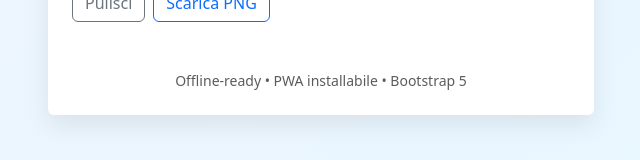
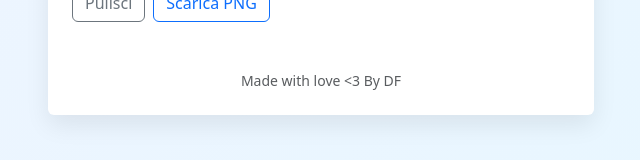
Before and after one commit to Cthv9/QR-code-app, a plain HTML site: page index.html in a window 1280 px wide. Shown: the part 434-594 px from the top of the page, without its empty margins (319-959 px from the left). Drawn offline with nearby package versions, Linux system fonts and the light colour scheme.

Commit message:
Update index.html

```diff
--- a/index.html
+++ b/index.html
@@ -72,7 +72,7 @@
           <div id="qrcode" class="d-flex justify-content-center my-3"></div>
 
           <div class="small text-muted text-center">
-            Offline-ready • PWA installabile • Bootstrap 5
+            Made with love <3 By DF
           </div>
         </div>
       </div>
```
